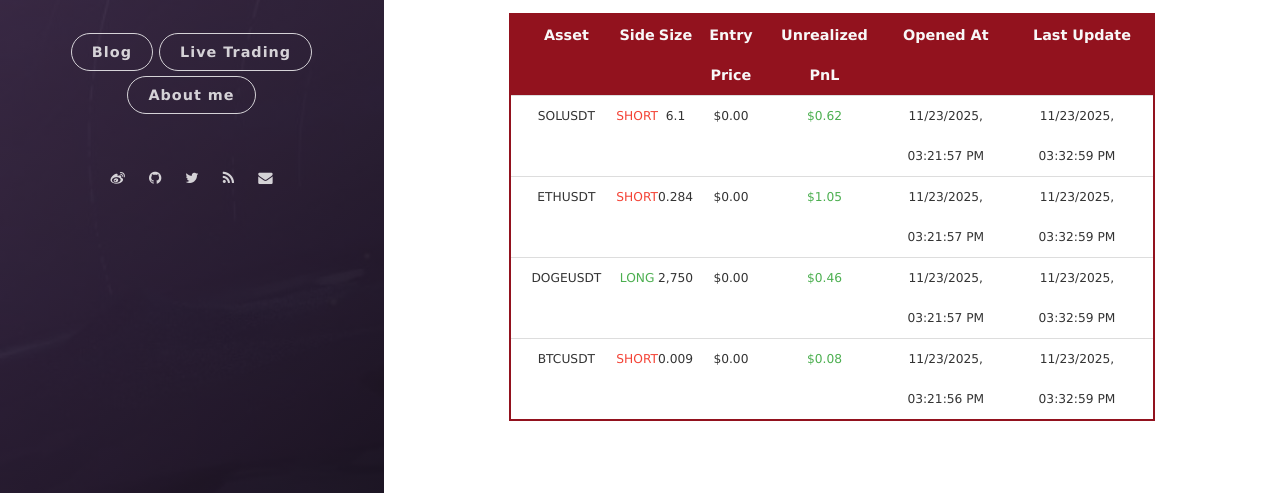
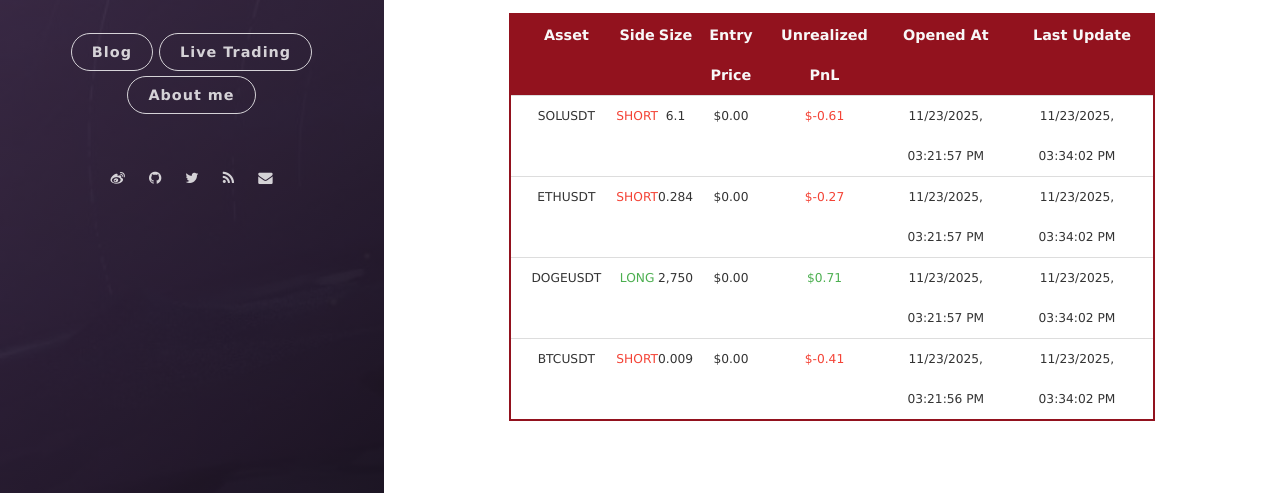
Before and after one commit to leeyegy/leeyegy.github.io, a Jekyll site: the page built from live-trading.html, in a window 1280 px wide and 1107 px high. Shown: the part 586-1079 px from the top of the window. Built offline with Jekyll 4.4.1, drawn with Linux system fonts in a browser that asks for light colours; nearby versions of some CDN libraries.

Commit message:
AccountMonitor: refresh positions 2025-11-23T23:34:02+08:00

```diff
--- a/assets/data/binance/positions.json
+++ b/assets/data/binance/positions.json
@@ -4,35 +4,35 @@
     "side": "SHORT",
     "size": 6.1,
     "entryPrice": 0.0,
-    "unrealizedPnl": 0.61766532,
+    "unrealizedPnl": -0.61,
     "openedAt": "2025-11-23T23:21:57+08:00",
-    "reportedAt": "2025-11-23T23:32:59+08:00"
+    "reportedAt": "2025-11-23T23:34:02+08:00"
   },
   {
     "symbol": "ETHUSDT",
     "side": "SHORT",
     "size": 0.284,
     "entryPrice": 0.0,
-    "unrealizedPnl": 1.05328129,
+    "unrealizedPnl": -0.26892317,
     "openedAt": "2025-11-23T23:21:57+08:00",
-    "reportedAt": "2025-11-23T23:32:59+08:00"
+    "reportedAt": "2025-11-23T23:34:02+08:00"
   },
   {
     "symbol": "DOGEUSDT",
     "side": "LONG",
     "size": 2750.0,
     "entryPrice": 0.0,
-    "unrealizedPnl": 0.457215,
+    "unrealizedPnl": 0.7082625,
     "openedAt": "2025-11-23T23:21:57+08:00",
-    "reportedAt": "2025-11-23T23:32:59+08:00"
+    "reportedAt": "2025-11-23T23:34:02+08:00"
   },
   {
     "symbol": "BTCUSDT",
     "side": "SHORT",
     "size": 0.009,
     "entryPrice": 0.0,
-    "unrealizedPnl": 0.081,
+    "unrealizedPnl": -0.41434754,
     "openedAt": "2025-11-23T23:21:56+08:00",
-    "reportedAt": "2025-11-23T23:32:59+08:00"
+    "reportedAt": "2025-11-23T23:34:02+08:00"
   }
 ]
```
